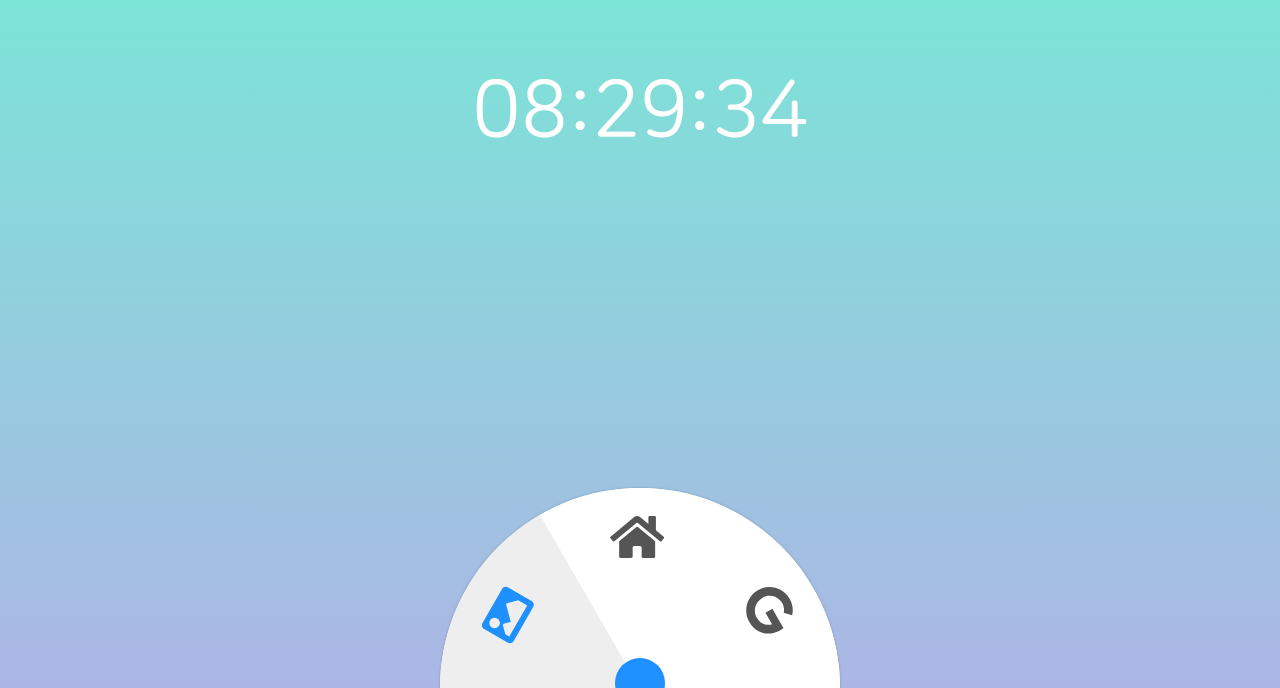
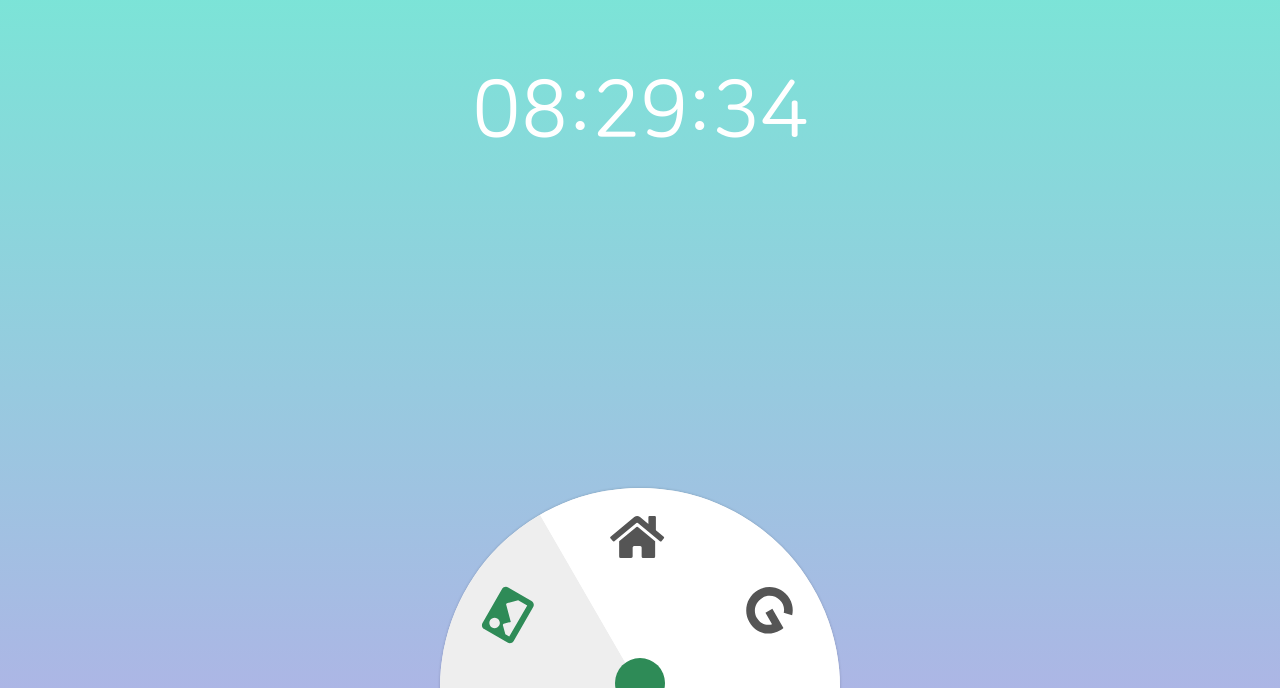
Before and after one commit to leegeunhyeok/simple-home, a Vue app: page / in a window 1280 px wide. Shown: the part 112-800 px from the top of the page. Built offline with nearby package versions, Linux system fonts and the light colour scheme.

Commit message:
ADD: Change pin color logic, (or static pin color)

```diff
--- a/src/components/CircleMenuItem.vue
+++ b/src/components/CircleMenuItem.vue
@@ -60,6 +60,11 @@ export default {
     activateCheck () {
       if (this.index === this.currentIndex) {
         this.currentStyle = this.activeStyle
+        this.currentStyle.color = this.menuData.icon.color
+
+        if (!this.userData.option.pin) {
+          this.$emit('onColorChange', this.menuData.icon.color)
+        }
       } else {
         this.currentStyle = this.defaultStyle
       }
--- a/src/components/CirclePanel.vue
+++ b/src/components/CirclePanel.vue
@@ -3,6 +3,7 @@
     <div id="circle" class="circle-menu" ref="menu">
       <CircleMenuItem
         v-for="(index, i) in menus"
+        @onColorChange="changePinColor"
         :index="i"
         :key="i"
       />
@@ -50,7 +51,7 @@ export default {
     }
   },
   created () {
-    this.pinStyle['backgroundColor'] = this.userData.option['pin']
+    this.pinStyle.backgroundColor = this.userData.option.pin
   },
   mounted () {
     this.changeRotateStatus()
@@ -67,6 +68,9 @@ export default {
         index -= 6
       }
       this.currentIndex = index
+    },
+    changePinColor (color) {
+      this.pinStyle.backgroundColor = color
     }
   }
 }
@@ -109,6 +113,10 @@ export default {
     border-radius: 50%;
     width: 50px;
     height: 50px;
+    -webkit-transition: background-color .3s;
+       -moz-transition: background-color .3s;
+         -o-transition: background-color .3s;
+            transition: background-color .3s;
   }
 }
 </style>
--- a/src/store/actions.js
+++ b/src/store/actions.js
@@ -2,13 +2,12 @@
 const _VERSION = 'v1'
 const DEFAULT_DATA = {
   option: {
-    pin: 'dodgerblue',
+    pin: null,
     default: {
       color: '#555',
       backgroundColor: '#fff'
     },
     active: {
-      color: 'dodgerblue',
       backgroundColor: '#eee'
     }
   },
@@ -17,42 +16,48 @@ const DEFAULT_DATA = {
       text: 'Picture',
       icon: {
         type: 'fas',
-        name: 'image'
+        name: 'image',
+        color: '#2e8b57'
       }
     },
     {
       text: 'Home',
       icon: {
         type: 'fas',
-        name: 'home'
+        name: 'home',
+        color: 'dodgerblue'
       }
     },
     {
       text: 'Google',
       icon: {
         type: 'fab',
-        name: 'google'
+        name: 'google',
+        color: '#f9d71c'
       }
     },
     {
       text: 'Youtube',
       icon: {
         type: 'fab',
-        name: 'youtube'
+        name: 'youtube',
+        color: '#ff0000'
       }
     },
     {
       text: 'Setting',
       icon: {
         type: 'fas',
-        name: 'cog'
+        name: 'cog',
+        color: '#7851a9'
       }
     },
     {
       text: 'Facebook',
       icon: {
         type: 'fab',
-        name: 'facebook'
+        name: 'facebook',
+        color: '#3b5998'
       }
     }
   ]
```
